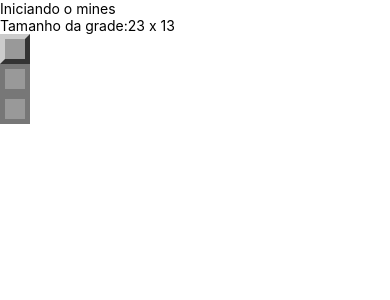
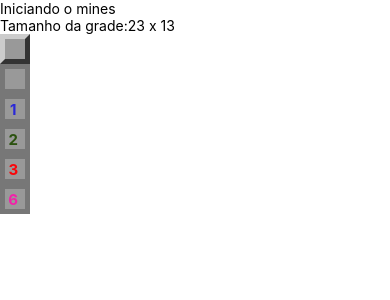
Before and after one commit to GeorgeSalu/React-Native, a React Native app in the folder mines/: screen / in a window 390 px wide. Shown: the top 300 px of the page. Built offline with nearby package versions, Linux system fonts and the light colour scheme.

Commit message:
importando componente do react-native <Text>

```diff
--- a/mines/src/App.js
+++ b/mines/src/App.js
@@ -15,7 +15,10 @@ export default class App extends Component {
           {params.getRowsAmount()} x {params.getColumnsAmount()}</Text>
         <Field />
         <Field opened />
-        <Field opened />
+        <Field opened nearMines={1} />
+        <Field opened nearMines={2} />
+        <Field opened nearMines={3} />
+        <Field opened nearMines={6} />
       </View>
     )
   }
--- a/mines/src/components/Field.js
+++ b/mines/src/components/Field.js
@@ -1,12 +1,11 @@
 import React from 'react'
-import {View, StyleSheet} from 'react-native'
+import {View, StyleSheet, Text} from 'react-native'
 import params from '../params'
 
 export default props => {
   const { mined, opened, nearMines } = props
 
   const styleField = [styles.field]
-
   if (opened) styleField.push(styles.opened)
   if (styleField.length === 1) styleField.push(styles.regular)
 
@@ -22,7 +21,8 @@ export default props => {
     <View style={styleField}>
       {!mined && opened && nearMines > 0 ?
         <Text style={[styles.label, {color: color}]}>
-          {nearMines} </Text> : false}
+          {nearMines} </Text> : false
+      }
     </View>
   )
 }
```
